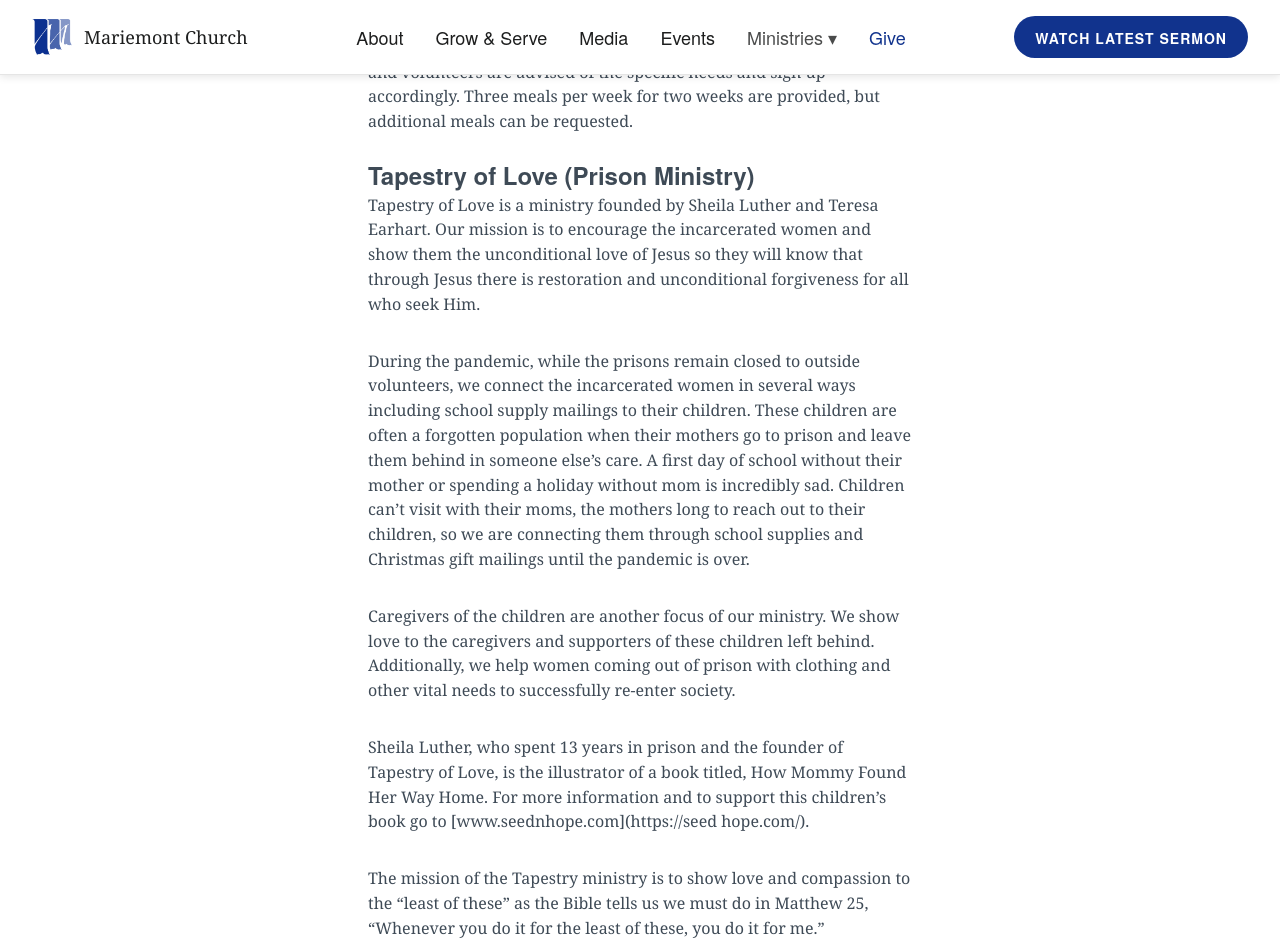
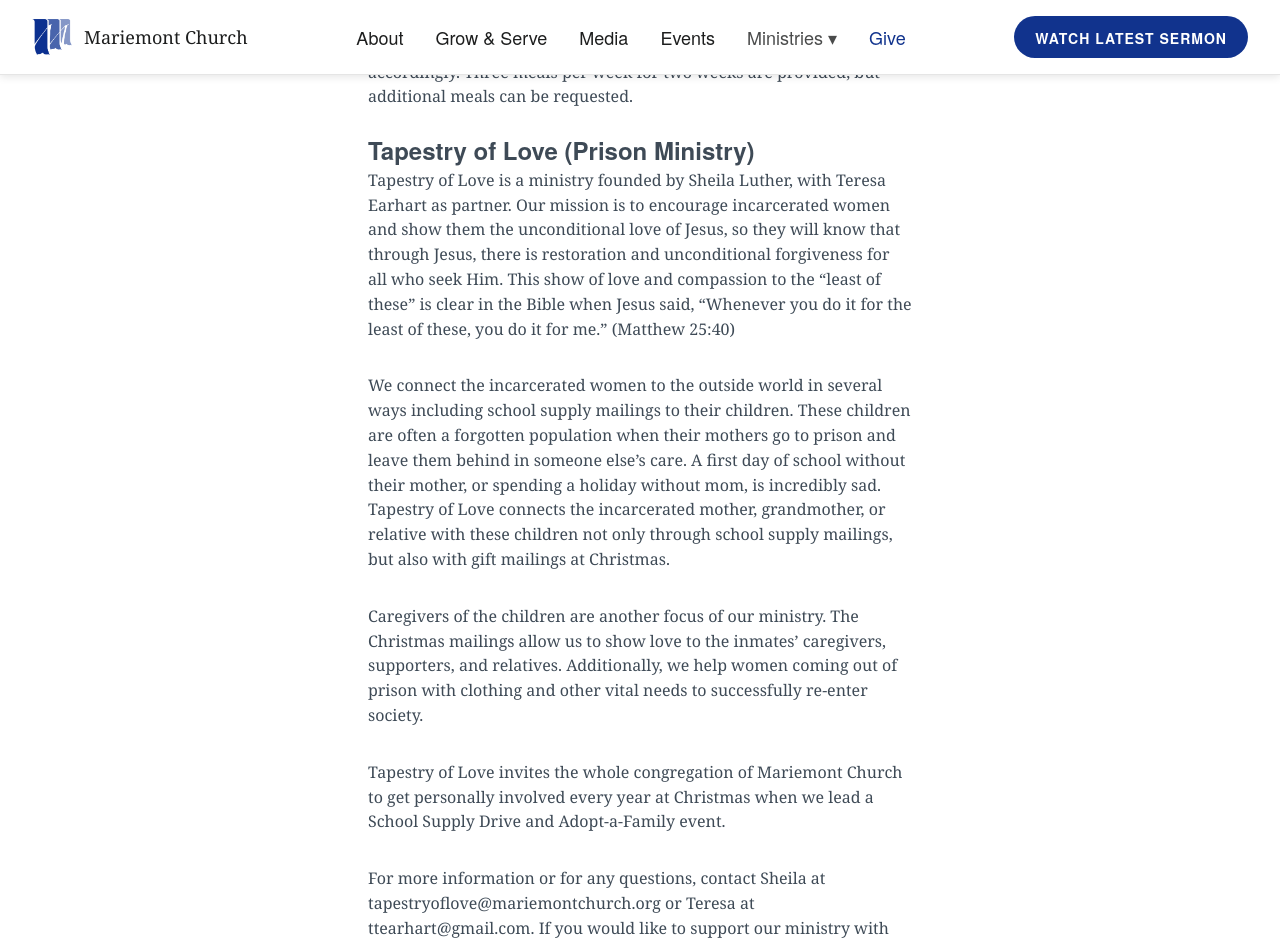
Before and after one commit to lukemoderwell/mariemont, a Jekyll site: the page built from womens-ministry.md, in a window 1280 px wide and 1400 px high, scrolled down 3355 px. Shown: the top 944 px of the window. Built offline with Jekyll 4.4.1, drawn with Linux system fonts in a browser that asks for light colours; nearby versions of some CDN libraries; some of the changed text lies outside the part shown.

Commit message:
Updated Womens Ministry

```diff
--- a/womens-ministry.md
+++ b/womens-ministry.md
@@ -27,11 +27,11 @@
 * Discovery study on the book of Matthew led by Liz Baker
 * *Seasons of God-Spirals of Life* and *Calm Woman in Turbulent Times*, by Barbara Mouser.
 
-We are exploring the possibility of having childcare for children of preschool age and under and want to find out if any of you are interested in using a sitter. The cost would be $5 per child per session (13 weeks) so $65 per child for the fall semester. **Please email me as soon as possible if you are interested.** My email address is [tombarbleonard@gmail.com](tombarbleonard@gmail.com).
+Childcare for children of preschool age and under is available for $5 per child per session (13 weeks) so $65 per child for the fall semester. **Please email me Barb Leonard if you are interested.** Her email address is [tombarbleonard@gmail.com](tombarbleonard@gmail.com).
 
 If you know of anyone who might be available to babysit, please contact, Barb Leonard, [tombarbleonard@gmail.com.](tombarbleonard@gmail.com)
 
-### Evening Joy
+### Evening Joy Bible Study and Fellowship
 
 1st & 3rd Mondays, 7:00-8:30 PM
 Come and meet with other women for fellowship and discussion, and to grow deeper in your faith.
@@ -66,26 +66,23 @@
 
 ### Take Them A Meal (Food Chain)
 
-Take Them A Meal is an outreach food ministry to MCC church members who are in need of meals on a temporary basis due to surgery, illness, newborns, etc.
+Take Them A Meal is an outreach food ministry to MC church members and attenders who are in need of meals on a temporary basis due to surgery, illness, newborns, bereavement, moving, etc.
 
-Those in need contact:
-Samantha Treas, Samantha.treas@gmail.com
-or Lynn Robinson, lcrobbie5@gmail.com.
+Those in need can contact:
+Samantha Treas at Samantha.treas@gmail.com or Lynn Robinson at lcrobbie5@gmail.com.
 
 Scheduling will be set up on the Internet through Takethemameal.com, and volunteers are advised of the specific needs and sign up accordingly. Three meals per week for two weeks are provided, but additional meals can be requested.
 
 ### Tapestry of Love (Prison Ministry)
 
-Tapestry of Love is a ministry founded by Sheila Luther and Teresa Earhart. Our mission is to encourage the incarcerated women and show them the unconditional love of Jesus so they will know that through Jesus there is restoration and unconditional forgiveness for all who seek Him.
+Tapestry of Love is a ministry founded by Sheila Luther, with Teresa Earhart as partner. Our mission is to encourage incarcerated women and show them the unconditional love of Jesus, so they will know that through Jesus, there is restoration and unconditional forgiveness for all who seek Him. This show of love and compassion to the "least of these" is clear in the Bible when Jesus said,  "Whenever you do it for the least of these, you do it for me." (Matthew 25:40)
 
-During the pandemic, while the prisons remain closed to outside volunteers, we connect the incarcerated women in several ways including school supply mailings to their children. These children are often a forgotten population when their mothers go to prison and leave them behind in someone else's care. A first day of school without their mother or spending a holiday without mom is incredibly sad. Children can’t visit with their moms, the mothers long to reach out to their children, so we are connecting them through school supplies and Christmas gift mailings until the pandemic is over.
+We connect the incarcerated women to the outside world in several ways including school supply mailings to their children. These children are often a forgotten population when their mothers go to prison and leave them behind in someone else’s care. A first day of school without their mother, or spending a holiday without mom, is incredibly sad. Tapestry of Love connects the incarcerated mother, grandmother, or relative with these children not only through school supply mailings, but also with gift mailings at Christmas.
 
-Caregivers of the children are another focus of our ministry. We show love to the caregivers and supporters of these children left behind. Additionally, we help women coming out of prison with clothing and other vital needs to successfully re-enter society.
+Caregivers of the children are another focus of our ministry. The Christmas mailings allow us to show love to the inmates' caregivers, supporters, and relatives. Additionally, we help women coming out of prison with clothing and other vital needs to successfully re-enter society.
 
-Sheila Luther, who spent 13 years in prison and the founder of Tapestry of Love, is the illustrator of a book titled, *How Mommy Found Her Way Home*. For more information and to support this children’s book go to \[www.seednhope.com\](https://seed hope.com/).
+Tapestry of Love invites the whole congregation of Mariemont Church to get personally involved every year at Christmas when we lead a School Supply Drive and Adopt-a-Family event.
 
-The mission of the Tapestry ministry is to show love and compassion to the “least of these” as the Bible tells us we must do in Matthew 25, “Whenever you do it for the *least of these*, you do it for me."
+For more information or for any questions, contact Sheila at tapestryoflove@mariemontchurch.org or Teresa at ttearhart@gmail.com. If you would like to support our ministry with your donation, send a check to Mariemont Church, 3908 Plainville Rd., 45227; with “Tapestry of Love,” in the memo line.
 
-Contact us with questions or for more information through Sheila at [sheila337@outlook.com](sheila337@outlook.com) or Teresa at [ttearhart@gmail.com](ttearhart@gmail.com). If you would like to support our ministry with your donation, send a check to Mariemont Community Church, 3908 Plainville Rd., 45227; with "Tapestry of Love," in the memo line.
-
-Colossians 2:12 "I want you woven into a tapestry of love, in touch with everything there is to know of God."
+Colossians 2:12 “I want you woven into a tapestry of love, in touch with everything there is to know of God.”
```
Also changed, not shown: other parts of womens-ministry.md (+1 -1 lines).
